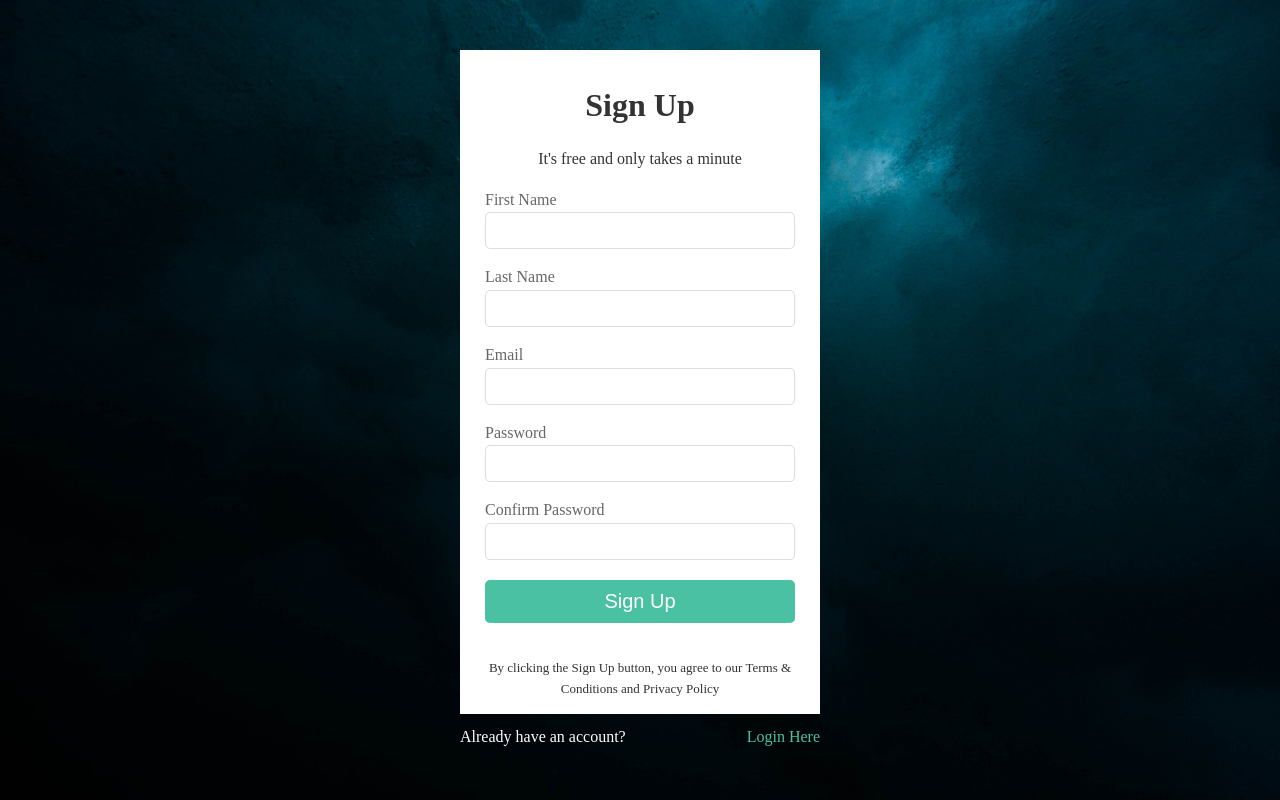
After one commit to Dixon-Antony/pg-recommender-system, a Flask app: page /login in a window 1280 px wide. The commit adds this page. Run offline with Flask 2, Linux system fonts and the light colour scheme.

Commit message:
login-added

```diff
--- a/app.py
+++ b/app.py
@@ -26,6 +26,10 @@
 def profile():
     return render_template('profile.html')
 
+@app.route("/login")
+def login():
+    return render_template('login.html')
+
 
 if __name__ == "__main__":
   app.run()
--- a/static/CSS/style.css
+++ b/static/CSS/style.css
@@ -128,27 +128,28 @@
   justify-content: space-evenly;
   align-items: flex-start;
   flex-wrap: wrap;
+  gap: 3rem 1rem;
 }
 
 .card-items .card {
-  height: 60vh;
+  height: 70vh;
   width: 30vw;
-  border: 1px solid #f92f60;
+  /* border: 1px solid #fafafa; */
   border-radius: 20px 0 20px 0;
-  margin: 1.5rem 0;
   display: flex;
   flex-direction: column;
   justify-content: space-evenly;
   align-items: center;
-  background: rgba(0, 0, 0, 0.5);
+  background: rgba(255, 255, 255, 0.1);
   /* display: none ;     */
 }
 
 .card-items .card .card-img {
-  height: 25vh;
-  width: 28vw;
+  height: 35vh;
+  width: 30vw;
   overflow: hidden;
-  border-radius: 15px;
+  border-radius: 20px 0 20px 0;
+  margin-top: -2.6rem;
 }
 
 .card-items .card .card-img img {
@@ -170,8 +171,8 @@
   display: inline-block;
   color: white;
   font-size: 20px;
-  padding: 8px 30px;
-  margin-top: 0.7rem;
+  padding: 5px 20px;
+  margin-top: 1rem;
   border: 1px solid #f92f60;
   border-radius: 5px;
   transition: 0.3s ease-in-out;
@@ -249,3 +250,109 @@
   background-color: #f92f60;
   border-color: #f92f60;
 }
+
+/* login */
+
+#form-container {
+  /*
+  -Remember, margin: auto on left and right will center a block element
+  -I would also set a "max-width" for responsiveness
+  -May want to add some padding
+  */
+  max-width: 400px;
+  margin: 30px auto;
+  padding: 20px;
+}
+
+.form-wrap {
+  /*
+    This is the white area around the form and heading, etc
+  */
+  padding: 15px 25px;
+  background-color: white;
+  color: #333;
+}
+
+.form-wrap h1,
+.form-wrap p {
+  /*
+    May want to center these
+  */
+  padding-top: 15px;
+  text-align: center;
+}
+
+.form-wrap .form-group {
+  /*
+    Each label, input is wrapped in .form-group
+  */
+  margin-top: 15px;
+}
+
+.form-wrap .form-group label {
+  /*
+    Label should be turned into a block element
+  */
+  display: block;
+  color: #666;
+}
+
+.form-wrap .form-group input {
+  /*
+    Inputs should reach accross the .form-wrap 100% and have some padding
+  */
+  width: 100%;
+  padding: 10px;
+  border: #ddd 1px solid;
+  border-radius: 5px;
+}
+
+.form-wrap button {
+  /*
+    Button should wrap accross 100% and display as block
+    Background color for button is #49c1a2
+  */
+  display: block;
+  width: 100%;
+  padding: 10px;
+  border: none;
+  margin-top: 20px;
+  border-radius: 5px;
+  background-color: #49c1a2;
+  color: white;
+  cursor: pointer;
+}
+
+.form-wrap button:hover {
+  /*
+    Hover background color for button is #37a08e
+  */
+  background-color: #37a08e;
+}
+
+.form-wrap .bottom-text {
+  /*
+    Bottom text is smaller
+  */
+  margin-top: 20px;
+  font-size: 13px;
+}
+
+#form-footer {
+  /*
+  Should be centered
+ */
+  display: flex;
+  justify-content: space-between;
+  margin-top: 10px;
+  text-align: center;
+  color: white;
+}
+
+#form-footer a {
+  /*
+    Footer link color is #49c1a2
+  */
+  display: block;
+  color: #49c1a2 !important;
+}
--- a/templates/contact.html
+++ b/templates/contact.html
@@ -4,7 +4,7 @@
     <meta charset="UTF-8" />
     <meta http-equiv="X-UA-Compatible" content="IE=edge" />
     <meta name="viewport" content="width=device-width, initial-scale=1.0" />
-    <title>LastMinute | Contact</title>
+    <title>Contact</title>
     <link rel="shortcut icon" type="image/x-icon" href="/favicon.ico" />
 
     <link
--- a/templates/favorites.html
+++ b/templates/favorites.html
@@ -4,7 +4,7 @@
     <meta charset="UTF-8" />
     <meta http-equiv="X-UA-Compatible" content="IE=edge" />
     <meta name="viewport" content="width=device-width, initial-scale=1.0" />
-    <title>LastMinute | Favorites</title>
+    <title>Favorites</title>
     <link rel="shortcut icon" type="image/x-icon" href="/favicon.ico" />
 
     <link
--- a/templates/index.html
+++ b/templates/index.html
@@ -4,7 +4,7 @@
     <meta charset="UTF-8" />
     <meta http-equiv="X-UA-Compatible" content="IE=edge" />
     <meta name="viewport" content="width=device-width, initial-scale=1.0" />
-    <title>LastMinute | Home</title>
+    <title>Home</title>
     <link rel="shortcut icon" type="image/x-icon" href="/favicon.ico" />
 
     <link
--- a/templates/listings.html
+++ b/templates/listings.html
@@ -4,7 +4,7 @@
     <meta charset="UTF-8" />
     <meta http-equiv="X-UA-Compatible" content="IE=edge" />
     <meta name="viewport" content="width=device-width, initial-scale=1.0" />
-    <title>LastMinute | Listings</title>
+    <title>Listings</title>
     <link rel="shortcut icon" type="image/x-icon" href="/favicon.ico" />
 
     <link rel="stylesheet" href="{{ url_for('static', filename='CSS/style.css') }}" />
--- /dev/null
+++ b/templates/login.html
@@ -0,0 +1,63 @@
+<!DOCTYPE html>
+<html lang="en">
+  <head>
+    <meta charset="UTF-8" />
+    <meta http-equiv="X-UA-Compatible" content="IE=edge" />
+    <meta name="viewport" content="width=device-width, initial-scale=1.0" />
+    <title>Login</title>
+
+    <link rel="shortcut icon" type="image/x-icon" href="/favicon.ico" />
+
+    <link
+      rel="stylesheet"
+      href="{{ url_for('static', filename='CSS/style.css') }}"
+    />
+    <link
+      rel="stylesheet"
+      href="https://cdnjs.cloudflare.com/ajax/libs/font-awesome/6.2.1/css/all.min.css"
+    />
+  </head>
+  <body>
+    <div class="container">
+      <div id="form-container">
+        <div class="form-wrap">
+          <h1>Sign Up</h1>
+          <p>It's free and only takes a minute</p>
+          <form>
+            <div class="form-group">
+              <label for="first-name">First Name</label>
+              <input type="text" name="firstName" id="first-name" />
+            </div>
+            <div class="form-group">
+              <label for="last-name">Last Name</label>
+              <input type="text" name="lastName" id="last-name" />
+            </div>
+            <div class="form-group">
+              <label for="email">Email</label>
+              <input type="email" name="email" id="email" />
+            </div>
+            <div class="form-group">
+              <label for="password">Password</label>
+              <input type="password" name="password" id="password" />
+            </div>
+            <div class="form-group">
+              <label for="password2">Confirm Password</label>
+              <input type="password" name="pasword2" id="password2" />
+            </div>
+            <button type="submit" class="btn">Sign Up</button>
+            <p class="bottom-text">
+              By clicking the Sign Up button, you agree to our
+              <a href="#">Terms & Conditions</a> and
+              <a href="#">Privacy Policy</a>
+            </p>
+          </form>
+        </div>
+        <div id="form-footer">
+          <p>Already have an account?</p>
+          &nbsp;
+          <a href="#">Login Here</a>
+        </div>
+      </div>
+    </div>
+  </body>
+</html>
--- a/templates/profile.html
+++ b/templates/profile.html
@@ -4,7 +4,7 @@
     <meta charset="UTF-8" />
     <meta http-equiv="X-UA-Compatible" content="IE=edge" />
     <meta name="viewport" content="width=device-width, initial-scale=1.0" />
-    <title>LastMinute | Profile</title>
+    <title>Profile</title>
     <link rel="shortcut icon" type="image/x-icon" href="/favicon.ico" />
 
     <link
--- a/templates/viewListing.html
+++ b/templates/viewListing.html
@@ -4,7 +4,7 @@
 <meta charset="UTF-8" />
 <meta http-equiv="X-UA-Compatible" content="IE=edge" />
 <meta name="viewport" content="width=device-width, initial-scale=1.0" />
-<title>LastMinute | Listings</title>
+<title>View Listing</title>
 <link rel="shortcut icon" type="image/x-icon" href="/favicon.ico" />
 
 <link rel="stylesheet" href="{{ url_for('static', filename='CSS/style.css') }}" />
@@ -51,6 +51,7 @@
                 <img class="myslides" src="{{ url_for('static', filename='img/bg.jpg') }}" alt="">
                 <img class="mySlides" src="{{ url_for('static', filename='img/bg2.jpg') }}">
                 <img class="mySlides" src="{{ url_for('static', filename='img/bg3.jpg') }}">
+                <img class="mySlides" src="{{ url_for('static', filename='img/bg4.jpg') }}">
                 <button class="w3-button w3-display-left" onclick="plusDivs(-1)">&#10094;</button>
                 <button class="w3-button w3-display-right" onclick="plusDivs(+1)">&#10095;</button>
             </div>
```
